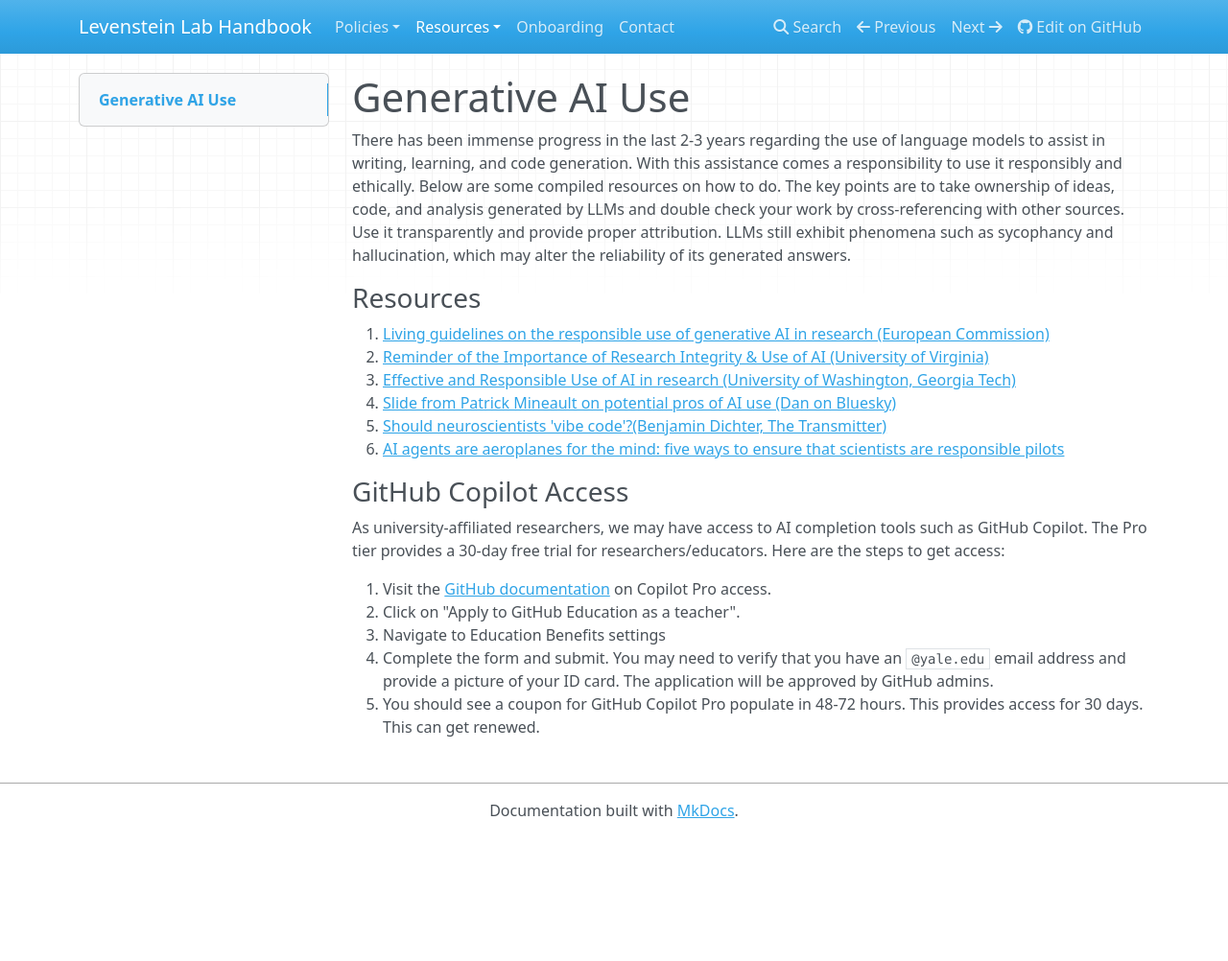
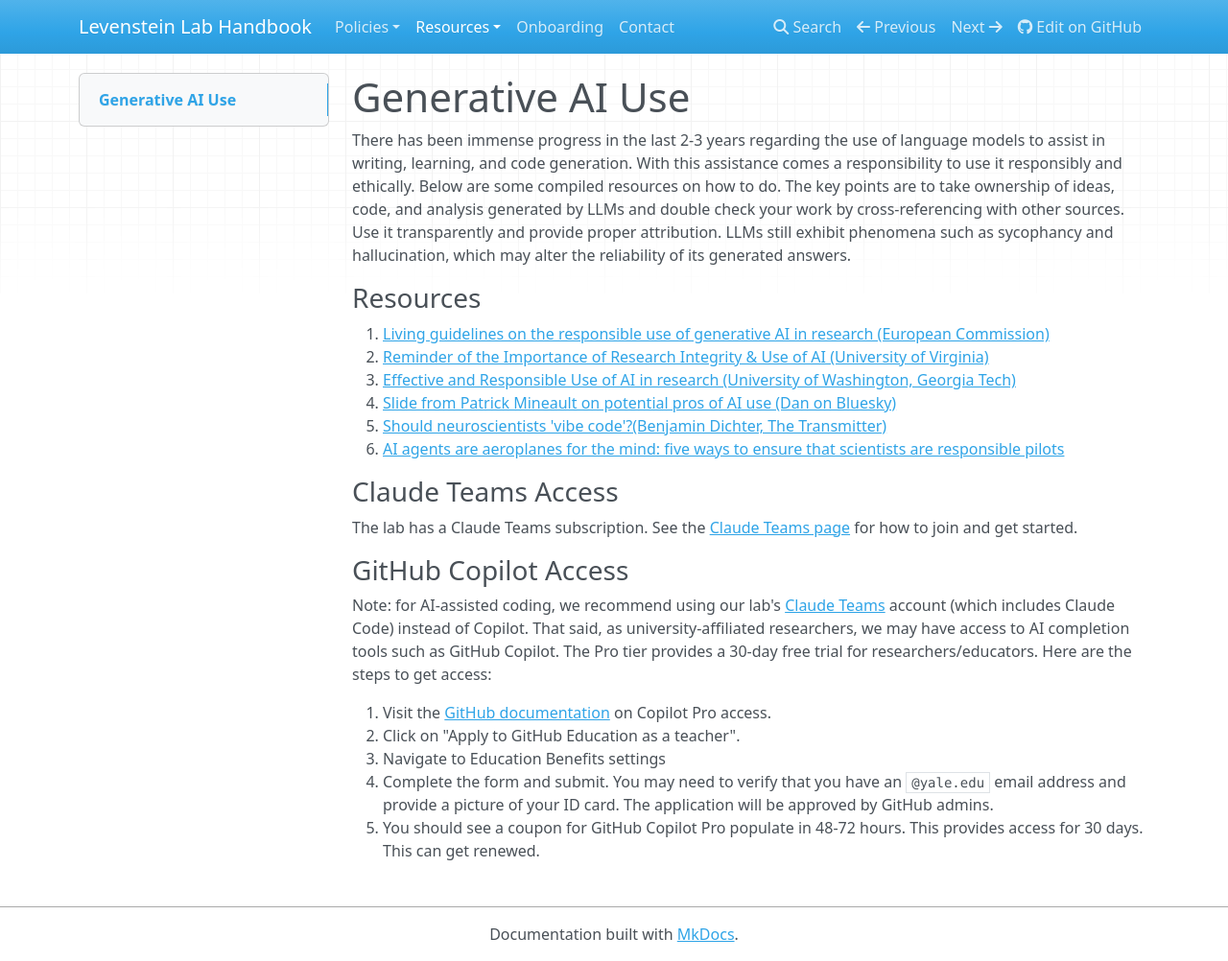
Before and after one commit to LevensteinLab/Lab-Handbook, an MkDocs documentation site: the page built from docs/Resources/gen_ai.md, in a window 1280 px wide and 1002 px high. Shown: the whole window at 96% size. Built offline with MkDocs 1.6.1, drawn with Linux system fonts in a browser that asks for light colours; nearby versions of some CDN libraries.

Commit message:
Update gen_ai.md

```diff
--- a/docs/Resources/gen_ai.md
+++ b/docs/Resources/gen_ai.md
@@ -9,8 +9,11 @@
 5. [Should neuroscientists 'vibe code'?(Benjamin Dichter, The Transmitter)](https://www.thetransmitter.org/craft-and-careers/should-neuroscientists-vibe-code/)
 6. [AI agents are aeroplanes for the mind: five ways to ensure that scientists are responsible pilots](https://www.nature.com/articles/d41586-026-00665-y)
 
+### Claude Teams Access
+The lab has a Claude Teams subscription. See the [Claude Teams page](https://levensteinlab.github.io/Lab-Handbook/Resources/claude_teams/) for how to join and get started.
+
 ### GitHub Copilot Access
-As university-affiliated researchers, we may have access to AI completion tools such as GitHub Copilot. The Pro tier provides a 30-day free trial for researchers/educators. Here are the steps to get access:
+Note: for AI-assisted coding, we recommend using our lab's [Claude Teams](https://levensteinlab.github.io/Lab-Handbook/Resources/claude_teams/) account (which includes Claude Code) instead of Copilot. That said, as university-affiliated researchers, we may have access to AI completion tools such as GitHub Copilot. The Pro tier provides a 30-day free trial for researchers/educators. Here are the steps to get access:
 
 1. Visit the [GitHub documentation](https://docs.github.com/en/copilot/how-tos/manage-your-account/get-free-access-to-copilot-pro) on Copilot Pro access.
 2. Click on "Apply to GitHub Education as a teacher".
```
